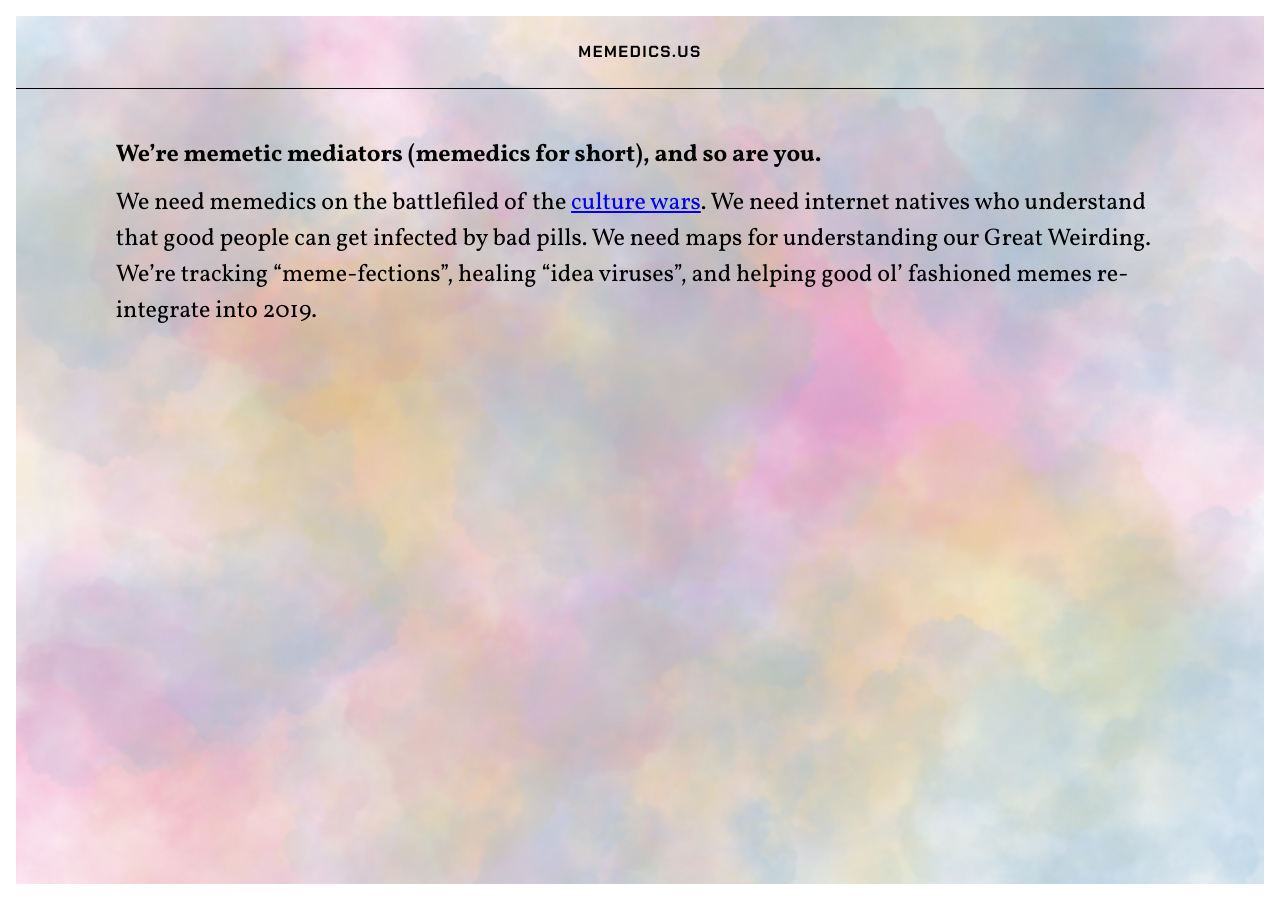
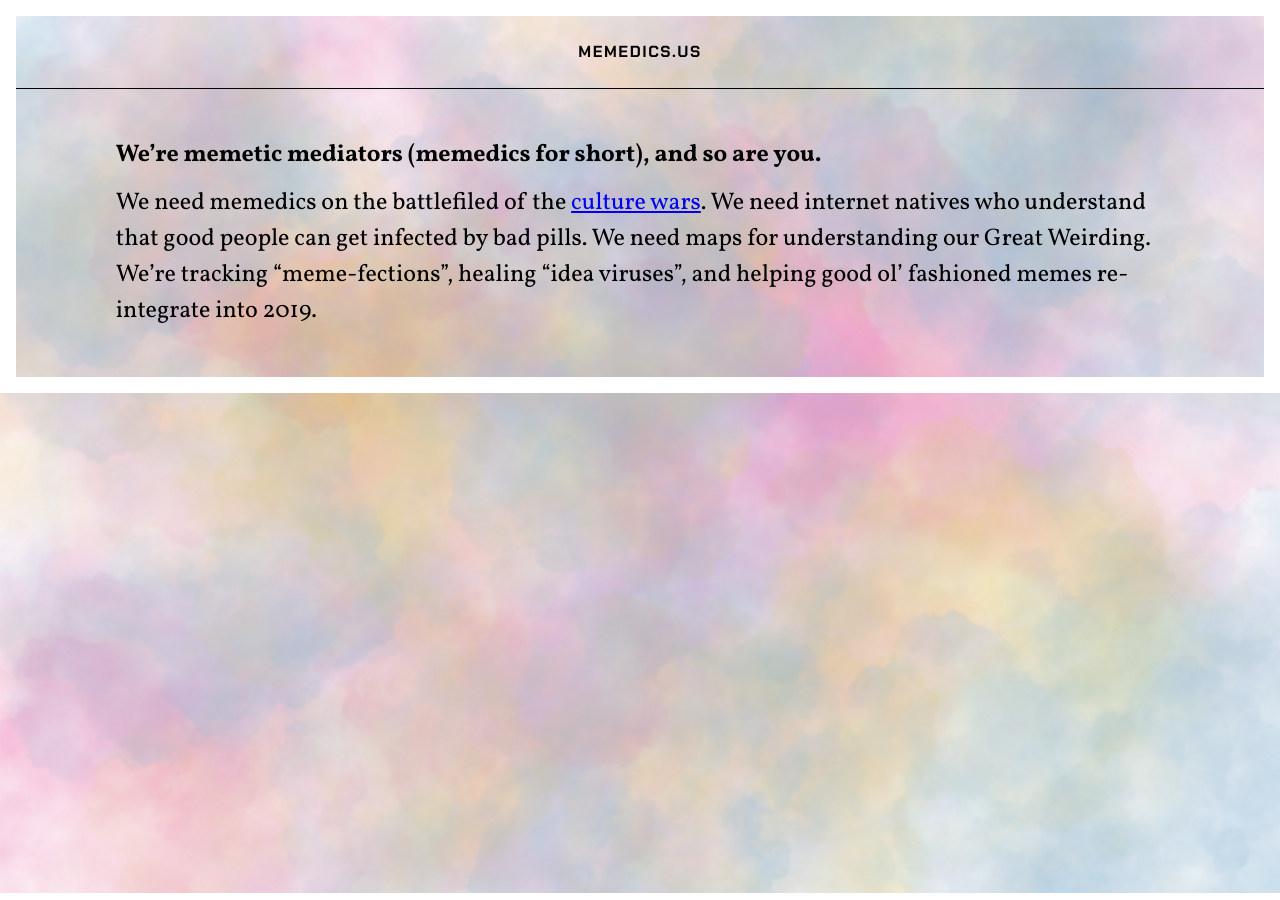
Before and after one commit to aaronzlewis/memedics, a Jekyll site: the page built from index.md, in a window 1280 px wide. Built offline with Jekyll 4.4.1, drawn with Linux system fonts in a browser that asks for light colours.

Commit message:
Fixing top and bottom spacing

```diff
--- a/assets/main.scss
+++ b/assets/main.scss
@@ -9,13 +9,15 @@
   background-size: cover;
   background-repeat: no-repeat;
   box-sizing: border-box;
-  height: 100vh;
+  height: 100%;
   border: 16px solid white;
 }
 
 .home {
   width: 84%;
   margin-left: 8%;
+  margin-top: 48px;
+  margin-bottom: 48px;
 }
 
 h1, p {
@@ -26,7 +28,6 @@
 
 h1 {
   font-weight: 700;
-  margin-top: 48px;
   margin-bottom: 12px;
 }
 
```
